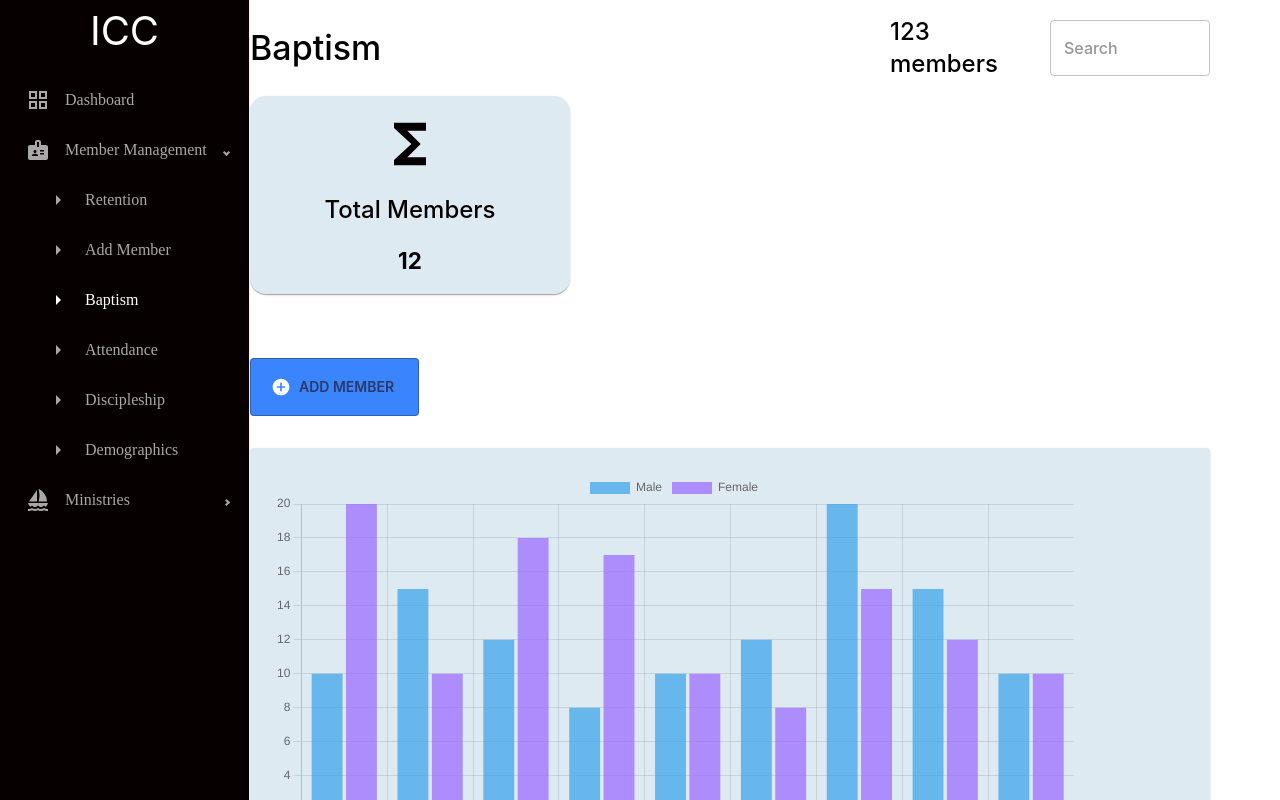
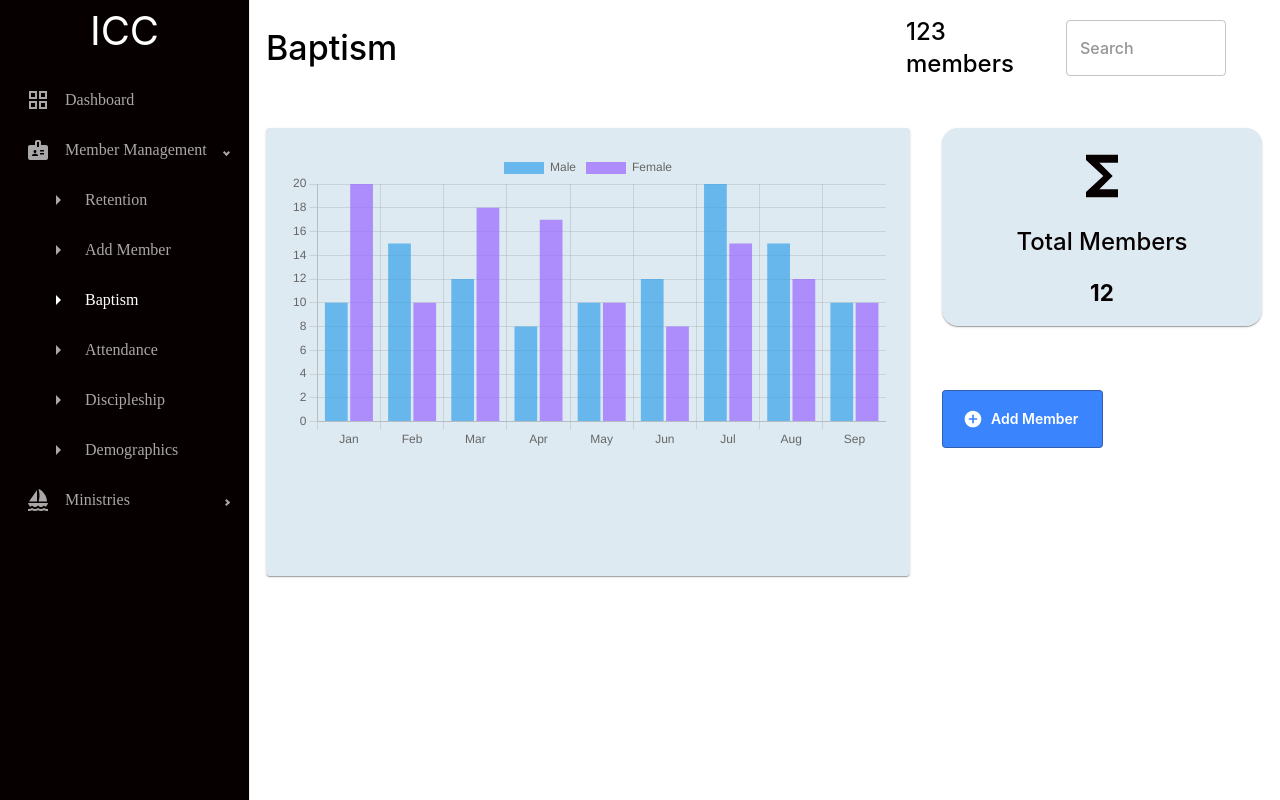
Before and after one commit to Tedmbg/statistics, a React (Vite) app in the folder ChurchBI/: page /baptism in a window 1280 px wide. Built offline with nearby package versions, Linux system fonts and the light colour scheme.

Commit message:
add babtism page

```diff
--- a/ChurchBI/src/pages/membership-management/baptism/Baptism.jsx
+++ b/ChurchBI/src/pages/membership-management/baptism/Baptism.jsx
@@ -37,7 +37,9 @@ function Baptism() {
   };
 
   return (
-    <>
+    <div style={{
+      padding:"0 1rem"
+    }}>
     {/* top header */}
     <Box sx={{
       position: "sticky",
@@ -75,13 +77,26 @@ function Baptism() {
 
     {/* main content */}
 
-    <Box>
+    <Box sx={{
+      display:"grid",
+      gridTemplateColumns:"2fr 1fr",
+      marginTop:"2rem",
+      gap:"2rem",
+    }}>
+
+
+      <Box sx={{
+        maxWidth:"60rem"
+      }}>
+          <BarChart data={baptismBarData}/>
+      </Box>
         <Box sx={{
           display:"flex",
           flexDirection:"column",
           gap:"4em"
         }}>
           <CardThreeRow text="Total Members" number={12}/>
+
           <div>
             <Button
             variant="outlined"
@@ -92,21 +107,17 @@ function Baptism() {
               backgroundColor:"#3a85fe",
               padding:"1rem 1.5rem",
               marginBottom:"2rem",
+              color:"#fff",
+              textTransform:"capitalize"
+
             }}
             >
               Add Member
             </Button>
           </div>
         </Box>
-
-
-      <Box sx={{
-        maxWidth:"60rem"
-      }}>
-          <BarChart data={baptismBarData}/>
     </Box>
-    </Box>
-    </>
+    </div>
   )
 }
 
```
Lines whose indentation alone changed are shown as unchanged.
